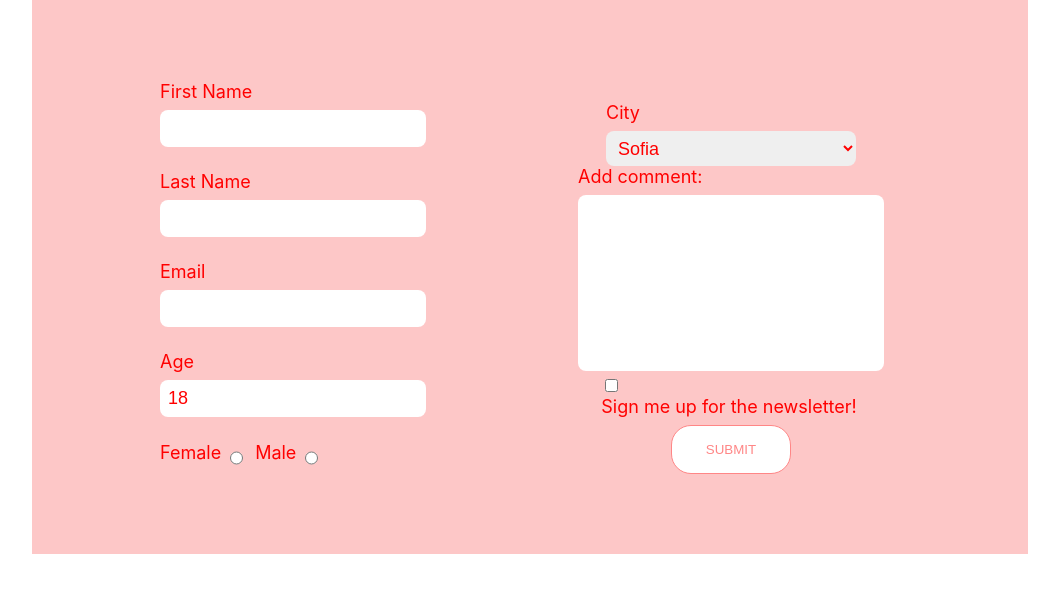
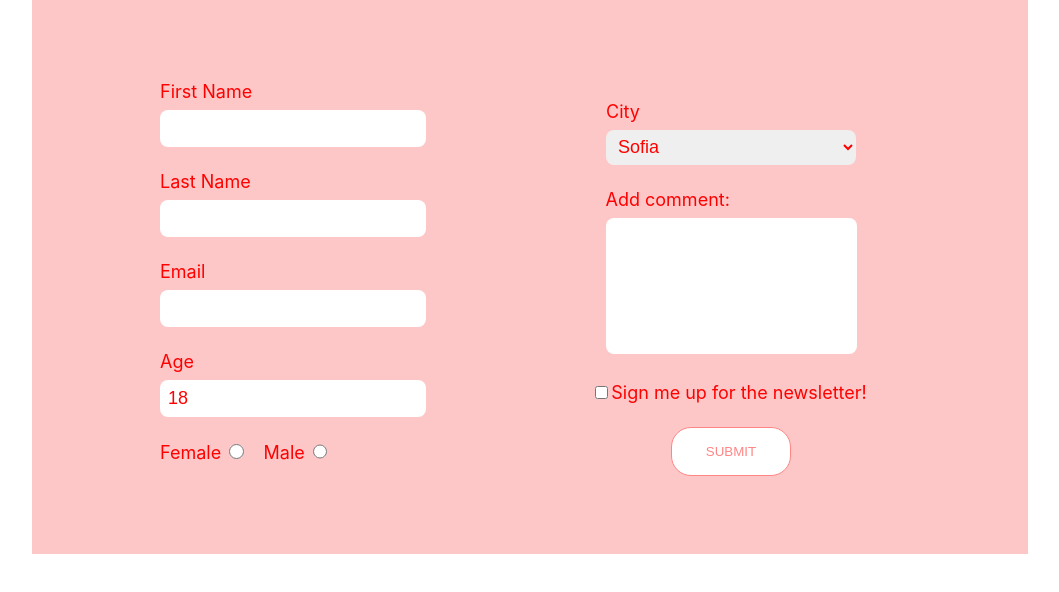
Before and after one commit to MarinaHrstva/Form, a React (Create React App) app: page / in a window 1280 px wide. Shown: the top 592 px of the page, without its empty margins (110-1169 px from the left). Built offline with nearby package versions, Linux system fonts and the light colour scheme.

Commit message:
form styles completed

```diff
--- a/src/components/Form.css
+++ b/src/components/Form.css
@@ -37,16 +37,25 @@ label {
     padding: 2rem;
 }
 
+.right-container div {
+    margin-bottom: 1.5rem;
+}
+
 .left-container div {
     width: 100%;
     margin-bottom: 1.5rem;
 }
 
-
 .radio-container {
     display: flex;
     align-items: center;
     height: 30px;
+}
+
+.radio-container div {
+    display: flex;
+    align-items: center;
+    justify-content: center;
 }
 
 .radio-container label {
@@ -58,8 +67,10 @@ label {
 }
 
 input[type="radio"] {
-    margin-right: 0.25rem;
-    height: 5rem;
+    margin-inline: 0.5rem;
+    margin-top: 0;
+    height: 0.9rem;
+    width: 0.9rem;
 }
 
 
@@ -77,6 +88,7 @@ select {
     border-radius: 8px;
 }
 
+select:focus,
 input:focus,
 textarea:focus {
     outline: none;
@@ -96,6 +108,7 @@ textarea {
     background-color: #fff;
     border: 0.5px solid #ff8686;
     padding: 1rem;
+    margin-top: 1rem;
     border-radius: 20px;
     width: 120px;
     transition: all 500ms ease-out;
--- a/src/components/Form.js
+++ b/src/components/Form.js
@@ -4,6 +4,7 @@ const Form = () => {
     function onSubmitHandler(e) {
         e.preventDefault();
     }
+
     return (
         <div className="form-wrapper">
             <form onSubmit={onSubmitHandler}>
@@ -41,19 +42,24 @@ const Form = () => {
                             defaultValue={18}
                         />
                     </div>
-                    <div className='radio-container'>
-                        <label htmlFor="Female">Female</label>
+                    <div className="radio-container">
+                        <label htmlFor="Female">
+                            Female
                             <input
                                 type="radio"
                                 name="gender"
                                 id="female"
                             />
-                        <label htmlFor="Female">Male</label>
+                        </label>
+
+                        <label htmlFor="Female">
+                            Male
                             <input
                                 type="radio"
                                 name="gender"
                                 id="male"
                             />
+                        </label>
                     </div>
                 </div>
                 <div className="right-container">
@@ -74,24 +80,22 @@ const Form = () => {
                         <textarea
                             name="comment"
                             id="comment"
-                            cols="25"
-                            rows="8"
+                            cols="20"
+                            rows="6"
                         ></textarea>
                     </div>
-                    <div>
+                        <label htmlFor="newsletter">
                             <input
                                 type="checkbox"
                                 name="newsletter"
                                 id="newsletter"
                             />
-                        <label htmlFor="newsletter">
                             Sign me up for the newsletter!
                         </label>
-                    </div>
                     <input
                         type="submit"
                         value="SUBMIT"
-                        id='submit'
+                        id="submit"
                     />
                 </div>
             </form>
```
Lines whose indentation alone changed are shown as unchanged.
